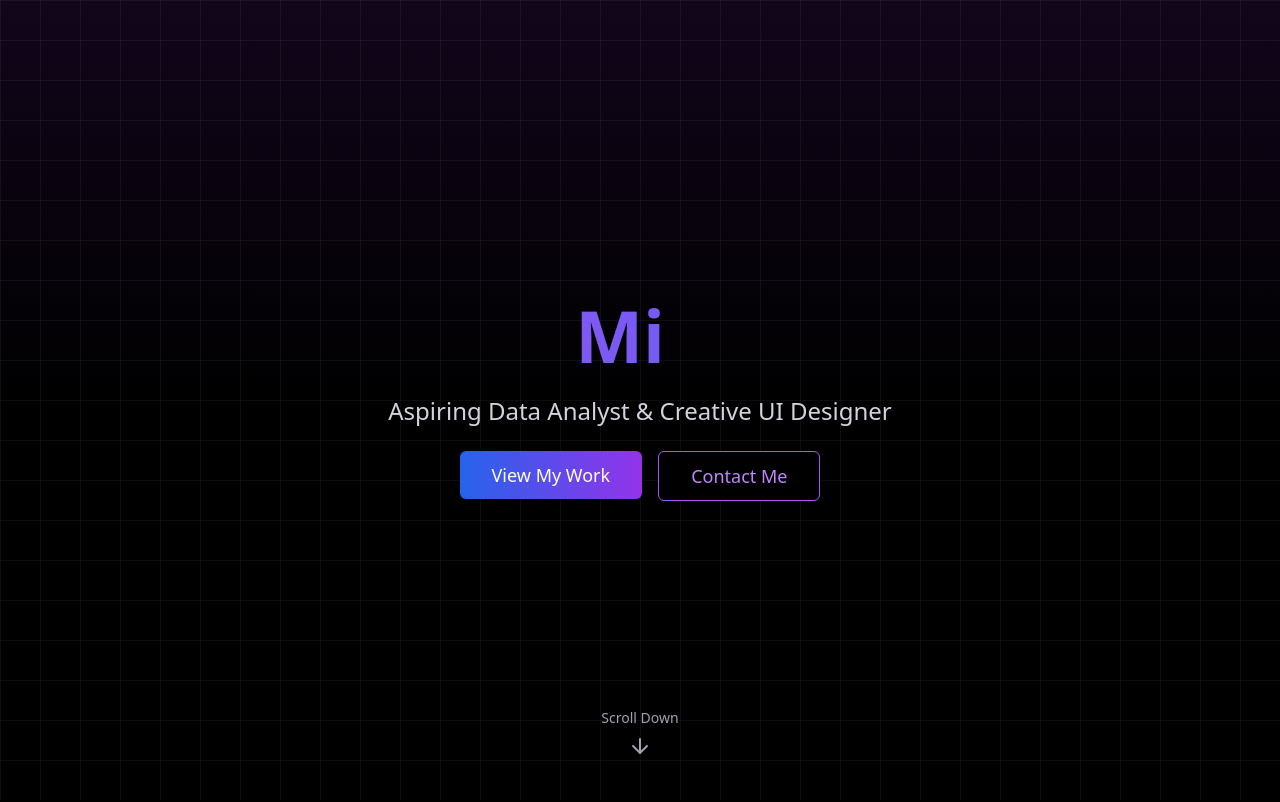
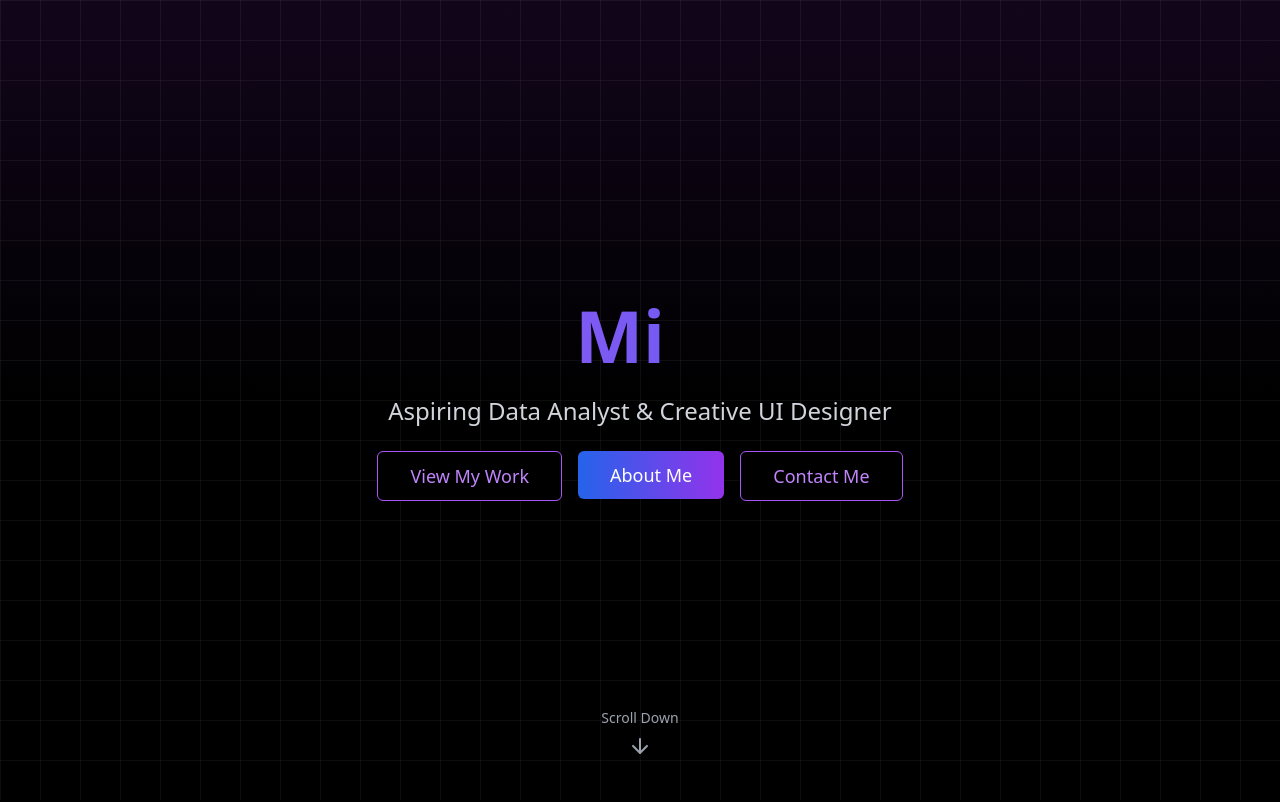
Before and after one commit to patelmj04/Mj-portfolio, a Next.js app: page / in a window 1280 px wide. Shown: the top 802 px of the page. Built offline with nearby package versions, Linux system fonts and the light colour scheme.

Commit message:
Update hero.tsx

```diff
--- a/components/hero.tsx
+++ b/components/hero.tsx
@@ -107,10 +107,17 @@ export default function Hero() {
             className="flex flex-col sm:flex-row gap-4 justify-center mt-8"
           >
             <Button
+              variant="outline"
+              className="border-purple-500 text-purple-400 hover:bg-purple-500/10 px-8 py-6 rounded-md text-lg"
+              asChild
+            >
+              <Link href="#projects">View My Work</Link>
+            </Button>
+            <Button
               className="bg-gradient-to-r from-blue-600 to-purple-600 hover:from-blue-700 hover:to-purple-700 text-white px-8 py-6 rounded-md text-lg"
               asChild
             >
-              <Link href="#projects">View My Work</Link>
+              <Link href="#about">About Me</Link>
             </Button>
             <Button
               variant="outline"
```
